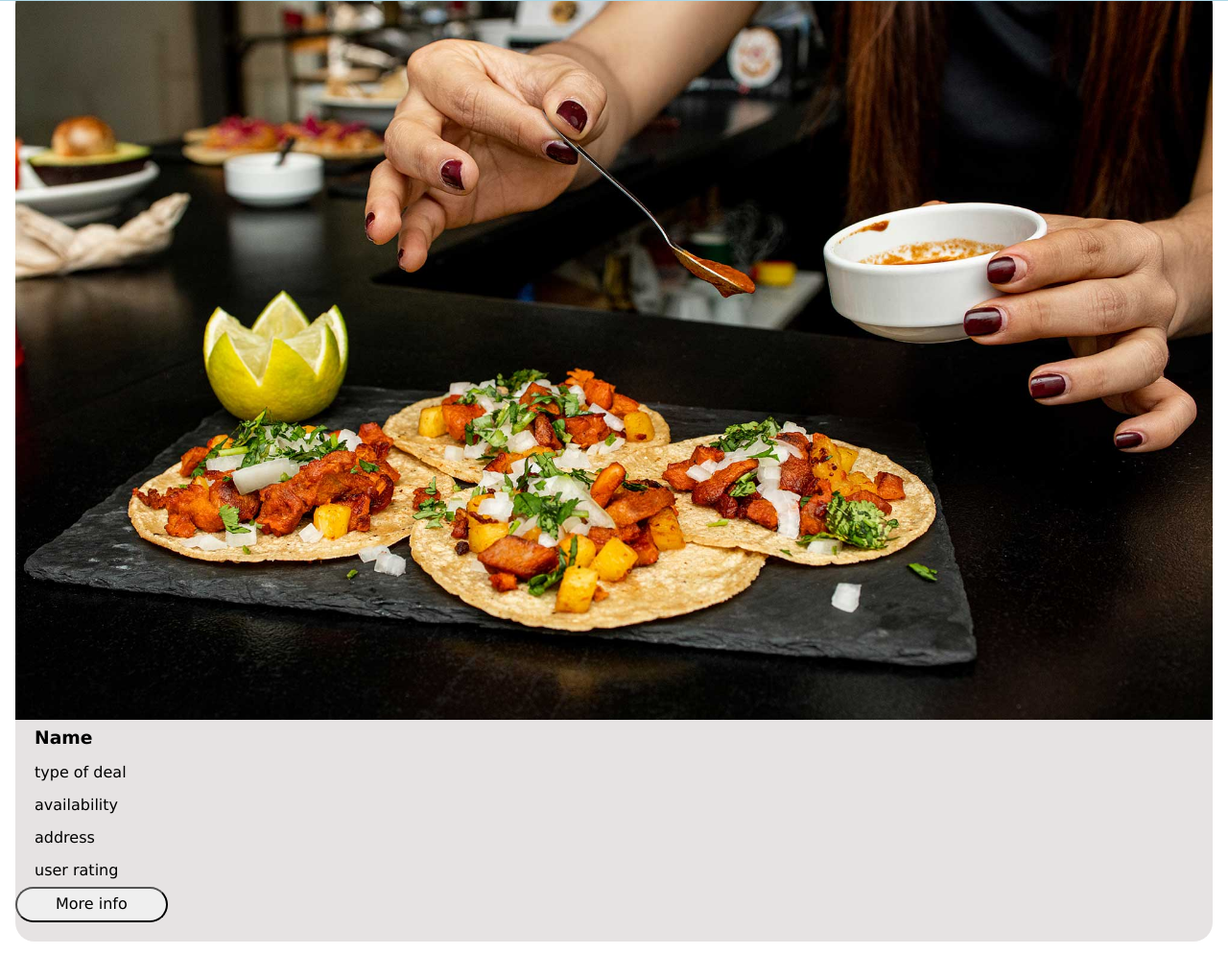
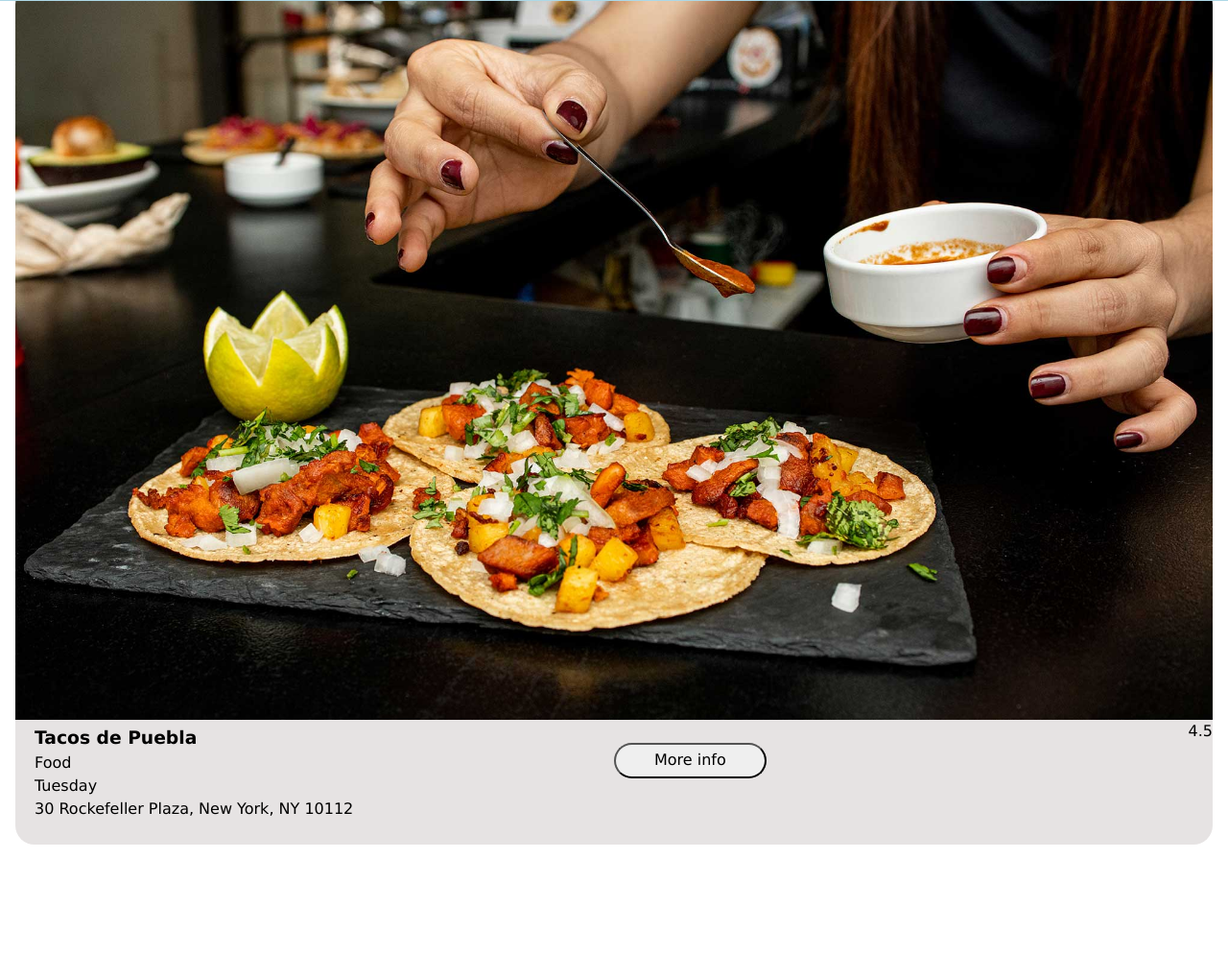
Before and after one commit to JesacaLin/GrubGoblin_FrontEnd, a plain HTML site: page index.html in a window 1280 px wide. Shown: the part 799-1818 px from the top of the page at 96% size. Drawn offline with nearby package versions, Linux system fonts and the light colour scheme.

Commit message:
fixed card ui

```diff
--- a/css/style.css
+++ b/css/style.css
@@ -170,20 +170,44 @@ body {
     }
 
     article {
+      display: grid;
+      grid-template-columns: repeat(2, 1fr);
+      grid-template-rows: auto;
+      grid-template-areas:
+        "img img"
+        "detailsLeft detailsRight";
       background-color: rgb(230, 227, 227);
       margin: 1rem;
       border-radius: 20px;
       padding-bottom: 20px;
 
       .deal-cards-image {
+        grid-area: img;
         max-width: 100%;
         border-radius: 20px 20px 0 0;
       }
 
-      h3,
-      p {
+      .deal-card-details {
+        grid-area: detailsLeft;
         padding: 5px 20px;
       }
+
+      .deal-card-details-right {
+        grid-area: detailsRight;
+
+        .deal-card-rating {
+          justify-self: end;
+        }
+
+        #deal-card-info-button {
+          align-self: end;
+          justify-self: end;
+        }
+      }
+
+      /* #deal-card-info-button {
+        justify-self: end;
+      } */
     }
   }
 
--- a/index.html
+++ b/index.html
@@ -54,13 +54,17 @@
               alt="a photo of tacos"
             />
             <div class="deal-card-details">
-              <h3 class="deal-card-name">Name</h3>
-              <p class="deal-card-type">type of deal</p>
-              <p class="deal-card-availability">availability</p>
-              <p class="deal-card-address">address</p>
+              <h3 class="deal-card-name">Tacos de Puebla</h3>
+              <p class="deal-card-type">Food</p>
+              <p class="deal-card-availability">Tuesday</p>
+              <p class="deal-card-address">
+                30 Rockefeller Plaza, New York, NY 10112
+              </p>
               <!-- <p class="deal-card-distance">distance from user</p> -->
-              <p class="deal-card-rating">user rating</p>
-              <button type="button" id="card-deal-info-button">
+            </div>
+            <div class="deal-card-details-right">
+              <p class="deal-card-rating">4.5</p>
+              <button type="button" id="deal-card-info-button">
                 More info
               </button>
             </div>
```
